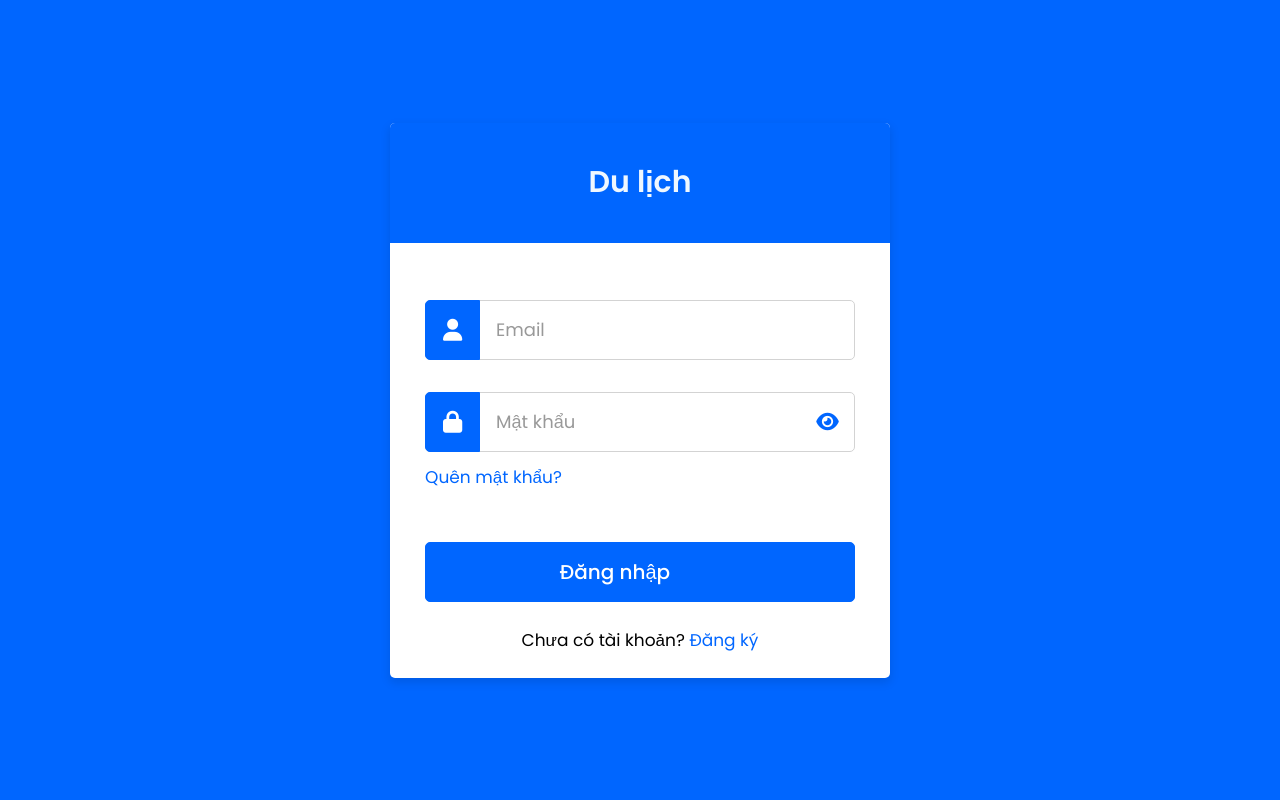
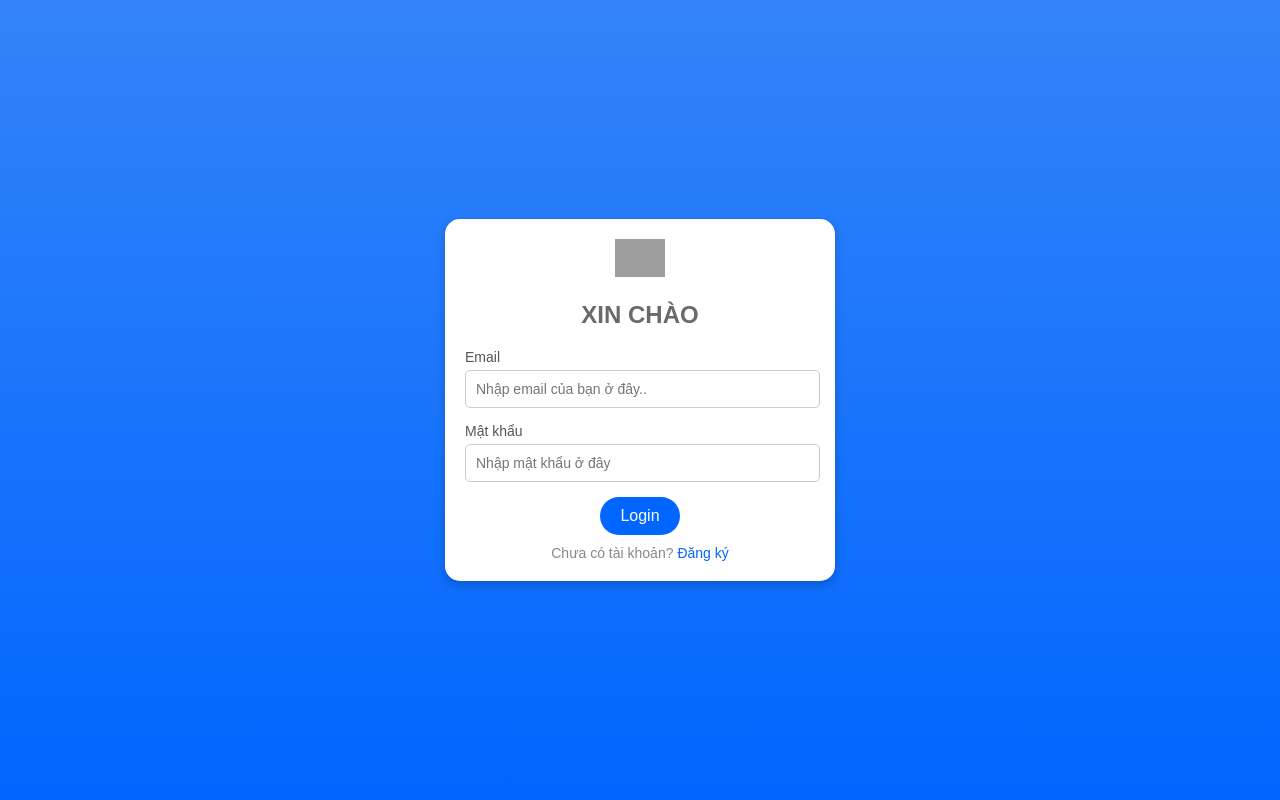
Before and after one commit to jjnqA11/web-du-lich-26-thang-10, a PHP site: page /login.php in a window 1280 px wide. Run offline with PHP 8.4, Linux system fonts and the light colour scheme; some libraries are stand-ins or nearby versions; grey boxes are pictures that could not be loaded.

Commit message:
sửa login và thêm cookie và một số chức năng khác

```diff
--- a/assets/css/login.css
+++ b/assets/css/login.css
@@ -1,142 +1,99 @@
-/* Importing Google Fonts - Poppins */
-@import url("https://fonts.googleapis.com/css2?family=Poppins:wght@400;500;600;700&display=swap");
-
-* {
+body {
+  font-family: Arial, sans-serif;
+  background: linear-gradient(to bottom, #3483f8, #0066ff);
   margin: 0;
   padding: 0;
-  box-sizing: border-box;
-  font-family: "Poppins", sans-serif;
+  display: flex;
+  justify-content: center;
+  align-items: center;
+  height: 100vh;
 }
 
-body {
-  display: flex;
-  align-items: center;
-  justify-content: center;
-  height: 100vh;
-  padding: 15px;
-  background: #0066ff;
-  overflow: hidden;
+.login-container {
+  background-color: white;
+  border-radius: 15px;
+  box-shadow: 0 4px 10px rgba(0, 0, 0, 0.2);
+  width: 350px;
+  padding: 20px;
+  text-align: center;
 }
 
-.wrapper {
-  max-width: 500px;
-  width: 100%;
-  background: #fff;
-  border-radius: 5px;
-  box-shadow: 0px 4px 10px 1px rgba(0, 0, 0, 0.1);
+.login-form .logo img {
+  width: 50px;
+  margin-bottom: 20px;
 }
 
-.wrapper .title {
-  height: 120px;
-  background: #0066ff;
-  border-radius: 5px 5px 0 0;
-  color: #fff;
-  font-size: 30px;
-  font-weight: 600;
-  display: flex;
-  align-items: center;
-  justify-content: center;
+h2 {
+  margin: 0 0 20px;
+  color: #6a6a6a;
 }
 
-.wrapper form {
-  padding: 25px 35px;
+.input-group {
+  margin-bottom: 15px;
+  text-align: left;
 }
 
-.wrapper form .row {
-  height: 60px;
-  margin-top: 32px;
-  position: relative;
+.input-group label {
+  display: block;
+  font-size: 14px;
+  margin-bottom: 5px;
+  color: #555;
 }
 
-.wrapper form .row input {
-  height: 100%;
-  width: 100%;
+.input-group input {
+  width: 95%;
+  padding: 10px;
+  border: 1px solid #ccc;
+  border-radius: 5px;
   outline: none;
-  padding: 0 50px 0 70px; /* Chừa khoảng cho icon bên trái và phải */
-  border-radius: 5px;
-  border: 1px solid lightgrey;
-  font-size: 18px;
-  transition: all 0.3s ease;
+  font-size: 14px;
 }
 
-
-form .row input:focus {
-  border-color: #0066ff;
+.input-group input:focus {
+  border-color: #a18cd1;
 }
 
-form .row input::placeholder {
-  color: #999;
+.login-btn {
+  background-color: #0066ff;
+  color: white;
+  border: none;
+  padding: 10px 20px;
+  border-radius: 25px;
+  cursor: pointer;
+  font-size: 16px;
+  transition: background-color 0.3s;
 }
 
-.wrapper form .row i {
-  position: absolute;
-  width: 55px;
-  height: 100%;
-  color: #fff;
-  font-size: 22px;
-  background: #0066ff;
-  border: 1px solid #0066ff;
-  display: flex;
-  align-items: center;
-  justify-content: center;
-  cursor: pointer;
+.login-btn:hover {
+  background-color: #0456d1;
 }
 
-.wrapper form .row i:first-child {
-  left: 0;
-  border-radius: 5px 0 0 5px;
+.register {
+  display: block;
+  margin-top: 10px;
+  color: #888;
+  text-decoration: none;
+  font-size: 14px;
 }
-
-.wrapper form .row i:last-child {
-  top:0;
-  right: 0;
-  background: none;
-  color: #0066ff;
-  border: none;
-  font-size: 20px;
-  cursor: pointer;
-}
-
-.wrapper form .pass {
-  margin-top: 12px;
-}
-
-.wrapper form .pass a {
-  color: #0066ff;
-  font-size: 17px;
+.register:hover a {
+  color: #002358;
   text-decoration: none;
 }
 
-.wrapper form .pass a:hover {
-  text-decoration: underline;
+.error-message {
+  background-color: #ffdddd;
+  color: #d8000c;
+  border: 1px solid #d8000c;
+  padding: 10px;
+  margin: 10px 0;
+  border-radius: 5px;
+  font-weight: bold;
+  text-align: center;
 }
 
-.wrapper form .button input {
-  margin-top: 20px;
-  color: #fff;
-  font-size: 20px;
-  font-weight: 500;
-  padding-left: 0px;
-  background: #0066ff;
-  border: 1px solid #0066ff;
-  cursor: pointer;
+.error-message p {
+  margin: 0;
+  font-size: 16px;
 }
 
-form .button input:hover {
-  background: #0066ff;
-}
-
-.wrapper form .signup-link {
-  text-align: center;
-  margin-top: 45px;
-  font-size: 17px;
-}
-
-.wrapper form .signup-link a {
-  color: #0066ff;
-  text-decoration: none;
-}
-
-form .signup-link a:hover {
-  text-decoration: underline;
-}
+/* Các style khác cho form */
--- a/assets/css/userInfo.css
+++ b/assets/css/userInfo.css
@@ -26,6 +26,12 @@ h1 {
     text-align: center;
     margin-bottom: 20px;
     color: #0066ff;
+}
+
+#theme-icon {
+    width: 32px;
+    height: 32px;
+    cursor: pointer;
 }
 
 /* Các section */
--- a/login.php
+++ b/login.php
@@ -1,101 +1,105 @@
 <?php
+session_start();
 if ($_SERVER['REQUEST_METHOD'] == 'POST') {
     $email = $_POST['email'];
     $password = $_POST['password'];
 
-
+    $servername = "localhost";
+    $username = "root";
+    $db_password = "";
+    $database = "khamphadisan";
     // Kết nối cơ sở dữ liệu
-  $conn = new mysqli($servername, $name, $password, $database);
+    $conn = new mysqli($servername, $username, $db_password, $database);
     if ($conn->connect_error) {
-      die("Connection failed: " . $conn->connect_error);
+        die("Kết nối thất bại: " . $conn->connect_error);
     }
 
-  // Truy vấn cơ sở dữ liệu để lấy mật khẩu đã mã hóa
-  $stmt = $conn->prepare("SELECT password FROM user_table WHERE email = ?");
+    // Truy vấn cơ sở dữ liệu để lấy mật khẩu mã hóa
+    $stmt = $conn->prepare("SELECT password, userName FROM user_table WHERE email = ?");
     $stmt->bind_param("s", $email);
     $stmt->execute();
     $stmt->store_result();
 
-  // Kiểm tra nếu có kết quả trả về
     if ($stmt->num_rows > 0) {
-      $stmt->bind_result($hashed_password_from_db);
+        $stmt->bind_result($hashed_password_from_db, $name_from_db);
         $stmt->fetch();
 
-      // Kiểm tra nếu mật khẩu đúng
+        // Kiểm tra mật khẩu
         if (password_verify($password, $hashed_password_from_db)) {
-              echo "Login successful!";
-              // Tiến hành các bước tiếp theo, ví dụ chuyển hướng tới trang người dùng
-              session_start();
-              $_SESSION['user_id'] = $user_id;
+            $_SESSION['user'] = $name_from_db; // Lưu tên người dùng vào session
+            $_SESSION['password'] = $password;
+
+            // Tạo cookie lưu trữ userName
+            setcookie("user", $name_from_db, time() + (86400 * 30), "/", "", true, true);
+            setcookie("password", $password, time() + (86400 * 30), "/", "", true, true);
+            // Đóng kết nối trước khi chuyển hướng
+            $stmt->close();
+            $conn->close();
+
+            // Chuyển hướng đến trang index.php
+            header("Location: index.php");
+            exit();
+        } else {
+            // Sai mật khẩu
+            $_SESSION['error'] = "Sai mật khẩu.";
             $_SESSION['email'] = $email;
-              setcookie('user_id', $user_id, 0, "/");  // Cookie hết hạn khi trình duyệt đóng
-              setcookie('email', $email, 0, "/");  // Cookie hết hạn khi trình duyệt đóng
-          } else {
-              header("Location: ../login.php?error=" . urlencode("Sai mật khẩu.") . "&email=" . urlencode($email));
+            $stmt->close();
+            $conn->close();
+            header("Location:login.php");
             exit();
         }
     } else {
-              header("Location: ../login.php?error=" . urlencode("Email không tồn tại."));
+        // Email không tồn tại
+        $_SESSION['error'] = "Email không tồn tại.";
+        $_SESSION['email'] = $email;
+        $stmt->close();
+        $conn->close();
+        header("Location:login.php");
         exit();
     }
-
-  $stmt->close();
-  $conn->close();
 }
 ?>
-
-
 <!DOCTYPE html>
 <html lang="en">
 <head>
-  <meta charset="utf-8" />
-  <meta name="viewport" content="width=device-width, initial-scale=1.0" />
-  <title>Responsive Login Form HTML CSS | CodingNepal</title>
-  <link rel="stylesheet" href="assets/css/login.css" />
-  <!-- Font Awesome CDN link for icons -->
-  <link rel="stylesheet" href="https://cdnjs.cloudflare.com/ajax/libs/font-awesome/6.6.0/css/all.min.css" />
-  <style>
-    .error-message {
-      position: absolute;
-      color: red;
-      font-size: 0.9em;
-      margin-top: 5px;
-      z-index: 6;
-    }
-  </style>
+    <meta charset="UTF-8">
+    <meta name="viewport" content="width=device-width, initial-scale=1.0">
+    <title>Login Form</title>
+    <link rel="stylesheet" href="assets/css/login.css">
 </head>
 <body>
-  <div class="wrapper">
-    <div class="title"><span><a href="index.html" style="text-decoration: none; color: aliceblue;">Du lịch</a></span>
+    <div class="login-container">
+        <div class="login-form">
+            <div class="logo">
+                <img src="your-logo-url.png" alt="Logo">
             </div>
-    <form action="./services/process-login.php" method="POST">
-      <div class="row">
-        <i class="fas fa-user"></i>
-        <input
-            type="text"
-            name="email"
-            placeholder="Email"
-            required
-            value="<?php echo isset($_GET['email']) ? htmlspecialchars($_GET['email']) : ''; ?>"
-            />
-        <?php if (isset($_GET['error'])): ?>
+            <h2>XIN CHÀO</h2>
+            <form action="login.php" method="POST">
+                <div class="input-group">
+                    <label for="username">
+                        <i class="fa fa-email"></i> Email
+                    </label>
+                    <input type="text" id="email" name="email" placeholder="Nhập email của bạn ở đây.." required>
+                </div>
+                <div class="input-group">
+                    <label for="password">
+                        <i class="fa fa-lock"></i> Mật khẩu
+                    </label>
+                    <input type="password" id="password" name="password" placeholder="Nhập mật khẩu ở đây" required>
+                </div>
+                 <!-- Kiểm tra lỗi và hiển thị thông báo -->
+                    <?php if (isset($_SESSION['error'])): ?>
                         <div class="error-message">
-            <?php echo htmlspecialchars($_GET['error']); ?>
+                            <p><?php echo htmlspecialchars($_SESSION['error']); ?></p>
                         </div>
+                        <?php unset($_SESSION['error']); // Xóa thông báo sau khi hiển thị ?>
                     <?php endif; ?>
+                <button type="submit" class="login-btn">Login</button>
+                <div class="register">
+                    <label for="register">Chưa có tài khoản? <a href="register.php" style="text-decoration: none; color: #0066ff">Đăng ký</a></label>
                 </div>
-      <div class="row">
-        <i class="fas fa-lock"></i>
-        <input type="password" name="password" placeholder="Mật khẩu" id="password" required />
-        <i class="fas fa-eye" id="toggle-password" onclick="togglePassword()"></i>
-      </div>
-      <div class="pass"><a href="#">Quên mật khẩu?</a></div>
-      <div class="row button">
-        <input type="submit" value="Đăng nhập" />
-      </div>
-      <div class="signup-link">Chưa có tài khoản? <a href="register.php">Đăng ký</a></div>
             </form>
         </div>
-  <script src="assets/js/login.js"></script>
+    </div>
 </body>
 </html>
--- a/pages/hanoi.html
+++ b/pages/hanoi.html
@@ -3,9 +3,10 @@
 <head>
     <meta charset="UTF-8">
     <meta name="viewport" content="width=device-width, initial-scale=1.0">
-    <title>Document</title>
+    <title>Kiểm tra Cookie</title>
+    <script src="../assets/js/cookie.js" defer></script>
 </head>
 <body>
-    Hà nội
+    <div id="status"></div>
 </body>
 </html>
--- a/register.php
+++ b/register.php
@@ -19,7 +19,7 @@ if ($_SERVER['REQUEST_METHOD'] == 'POST') {
         $error_message = "Mật khẩu không khớp.";
     } else {
         // Kiểm tra xem tên người dùng hoặc email đã tồn tại chưa
-        $check_sql = "SELECT * FROM user_table WHERE name = ? OR email = ?";
+        $check_sql = "SELECT * FROM user_table WHERE userName = ? OR email = ?";
         $stmt = mysqli_prepare($conn, $check_sql);
         mysqli_stmt_bind_param($stmt, "ss", $name, $email);
         mysqli_stmt_execute($stmt);
@@ -33,7 +33,7 @@ if ($_SERVER['REQUEST_METHOD'] == 'POST') {
 
 
             // Thêm người dùng vào cơ sở dữ liệu
-            $insert_sql = "INSERT INTO user_table (name, email, password, agree_term, newsletter) VALUES (?, ?, ?, ?, ?)";
+            $insert_sql = "INSERT INTO user_table (userName, email, password, agree_term, newsletter) VALUES (?, ?, ?, ?, ?)";
             $stmt = mysqli_prepare($conn, $insert_sql);
             mysqli_stmt_bind_param($stmt, "ssssi", $name, $email, $hashed_password, $agree_term, $newsletter);
 
@@ -73,7 +73,7 @@ mysqli_close($conn);
           <div class="label">
             <label for="username">Tên người dùng:</label>
           </div>
-          <input type="text" placeholder="Nhập tên của bạn vào đây(VD: diep123, hoangdz,..)" name="username" id="username" style="font-size: large;" value="<?php echo htmlspecialchars($username ?? ''); ?>">
+          <input type="text" placeholder="Nhập tên của bạn vào đây(VD: diep123, hoangdz,..)" name="username" id="username" style="font-size: large;">
         </div>
 
         <!-- Email -->
```
Also changed, not shown: assets/css/style.css (+5 -15 lines), assets/js/cookie.js (added, +25 -0 lines), assets/js/express.js (added, +19 -0 lines), assets/js/index.js (+37 -30 lines), assets/js/userInfo.js (+10 -3 lines), index.php (+6 -20 lines), loginnhap.php (added, +87 -0 lines), logout.php (+15 -0 lines), nhap.html (+23 -15 lines), nhap.php (added, +14 -0 lines), results.php (+3 -12 lines), thanhtoan.php (+5 -12 lines), userInfo.php (+49 -17 lines), images/moon-icon.png (added), 1 more files. Lines whose indentation alone changed are shown as unchanged.
